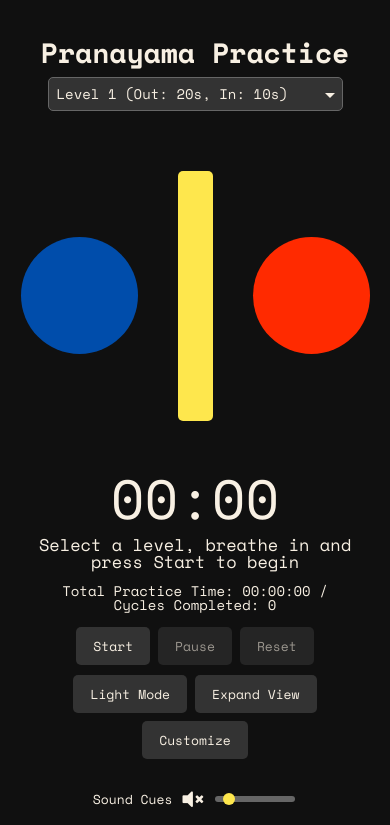
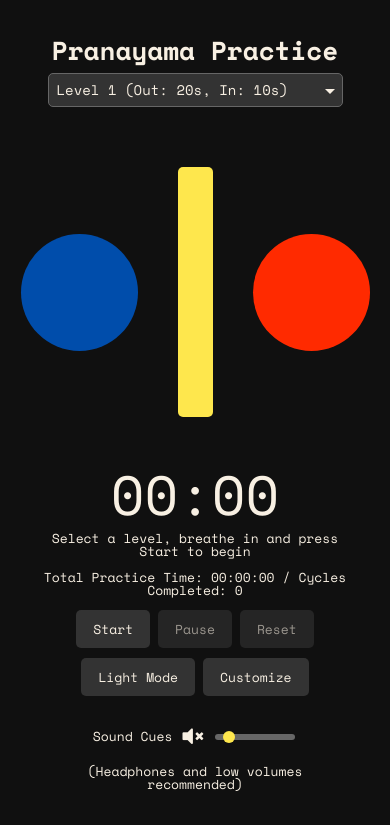
Before and after one commit to Gron28/Pranayama-Test, a plain HTML site: page index.html in a window 390 px wide. Shown: the top 825 px of the page. Drawn offline with nearby package versions, Linux system fonts and the light colour scheme.

Commit message:
Add files via upload

```diff
--- a/index.html
+++ b/index.html
@@ -151,6 +151,9 @@
             .nostril-circle {
                 width: 165px;
             }
+            #fullscreenBtn {
+            display: none;
+            }
         }
 
         @media (max-width: 480px) {
@@ -161,6 +164,10 @@
             transform: none;
             margin-bottom: 30px;
         }
+
+            #fullscreenBtn {
+            display: none;
+            }
 
         body.fullscreen-mode  .nostril-circle {
                 max-width: 140px;
@@ -176,15 +183,15 @@
             }
 
             h1 {
-                font-size: 28px;
+                font-size: 26px;
             }
 
-            .instruction {
-                font-size: 8px;
+            #instruction {
+                font-size: 13px;
             }
 
-            .stats {
-                font-size: 8px;
+            #stats {
+                font-size: 13px;
             }
 
 
@@ -618,7 +625,7 @@
         <!-- Instruction text -->
         <div id="instruction" class="instruction">Select a level, breathe in and press Start to begin</div>
         <!-- Practice statistics -->
-        <div class="stats">
+        <div id="stats">
             <p>Total Practice Time: <span id="totalTime">00:00:00</span> / Cycles Completed: <span id="cyclesCompleted">0</span></p>
         </div>
         <!-- Main control buttons -->
```
